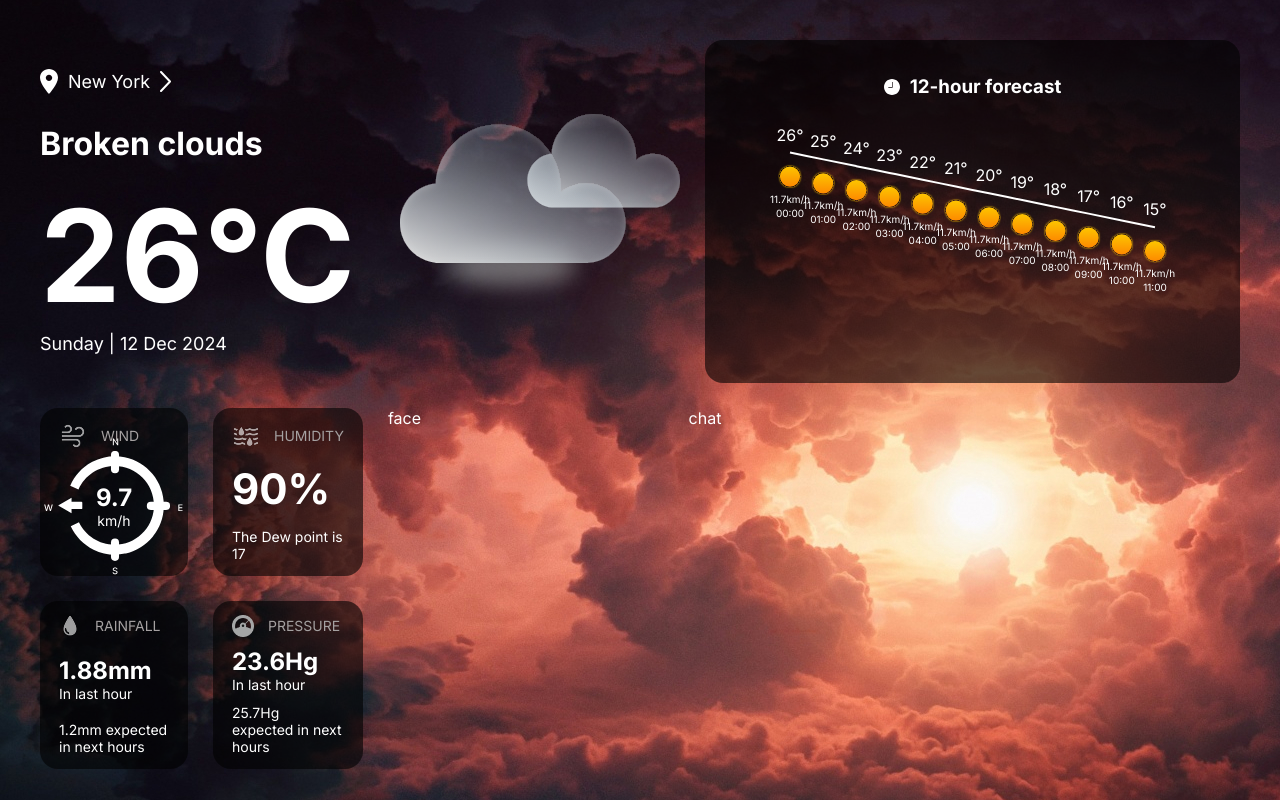
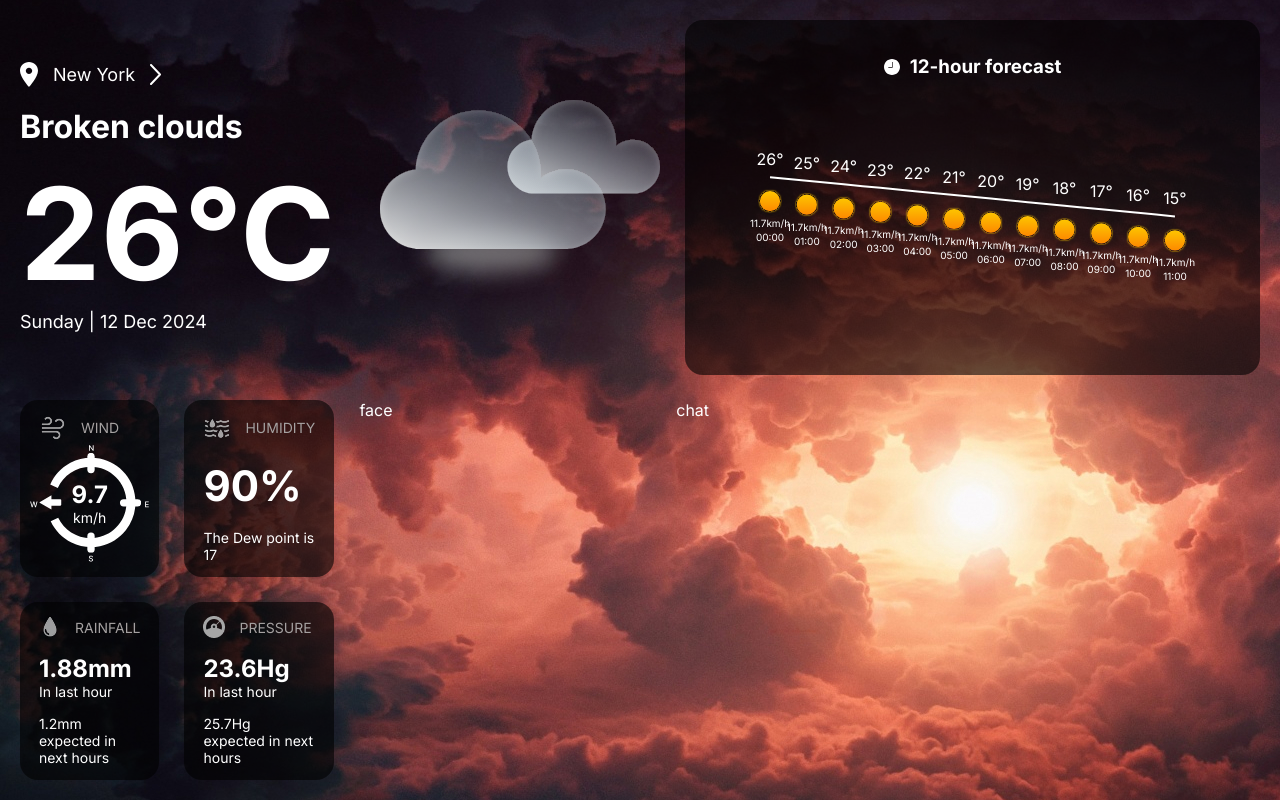
Before and after one commit to olexo884/weather-assistant, a React (Vite) app: page / in a window 1280 px wide. Built offline with nearby package versions, Linux system fonts and the light colour scheme.

Commit message:
fix: Доналаштування стилізації інтерфейсу

```diff
--- a/src/components/forecast/Forecast.tsx
+++ b/src/components/forecast/Forecast.tsx
@@ -32,7 +32,7 @@ const Forecast: React.FC = () => {
             </div>
             <div className={styles.graph}>
                 <LineChart className={styles.chart}
-                    style={{ width: '100%', height: '100%', maxHeight: '250px' }}
+                    style={{ width: '100%', height: '100%', maxHeight: '160px' }}
                     responsive
                     data={weatherData}
                     margin={{
--- a/src/styles/App.css
+++ b/src/styles/App.css
@@ -8,7 +8,7 @@
     grid-template-rows: 1fr 1fr;
     row-gap: 25px;
 
-    padding: 40px;
+    padding: 20px;
 
     width: 100vw;
     height: 100vh;
--- a/src/styles/main-info__styles/MainInfo.module.css
+++ b/src/styles/main-info__styles/MainInfo.module.css
@@ -1,7 +1,7 @@
 .infoHeader {
     display: flex;
     cursor: pointer;
-    gap: 10px;
+    gap: 15px;
     align-items: center;
 }
 
@@ -11,10 +11,9 @@
     gap: 45px;
 }
 
-
 .MainInfo h3 {
     font-size: 32px;
-    margin: 30px 0 15px 0;
+    margin: 20px 0 10px 0;
 }
 
 .MainInfo h1 {
--- a/src/styles/widget__styles/WindSpeedWidget.module.css
+++ b/src/styles/widget__styles/WindSpeedWidget.module.css
@@ -31,7 +31,7 @@
 
 .widgetBG {
     position: absolute;
-    width: 140px;
+    width: 120px;
 }
 
 .widgetMain h3 {
@@ -44,5 +44,6 @@
 
 .widgetCompass {
     margin: 0 auto;
-    width: 110px;
+    width: 100px;
+    margin: 10px 0;
 }
```
Also changed, not shown: 1 other file (tests, documents, lock files or other folders).
